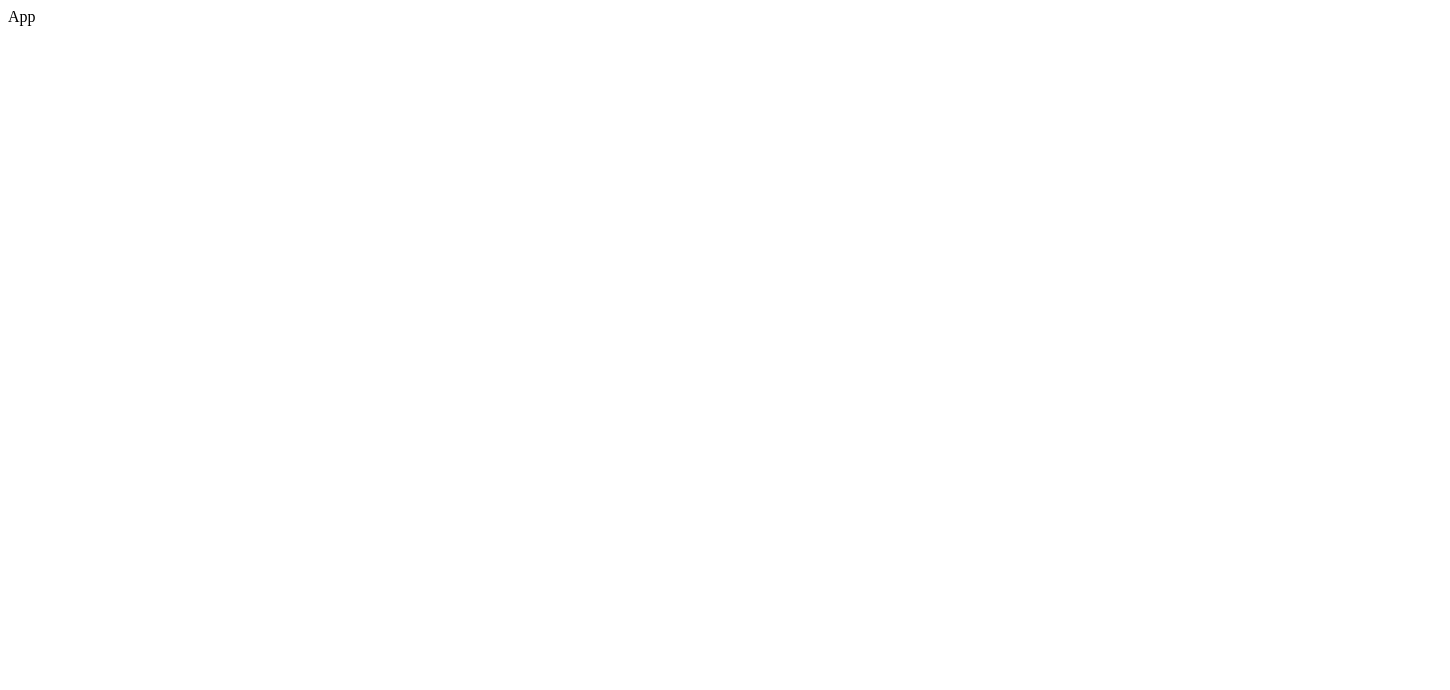
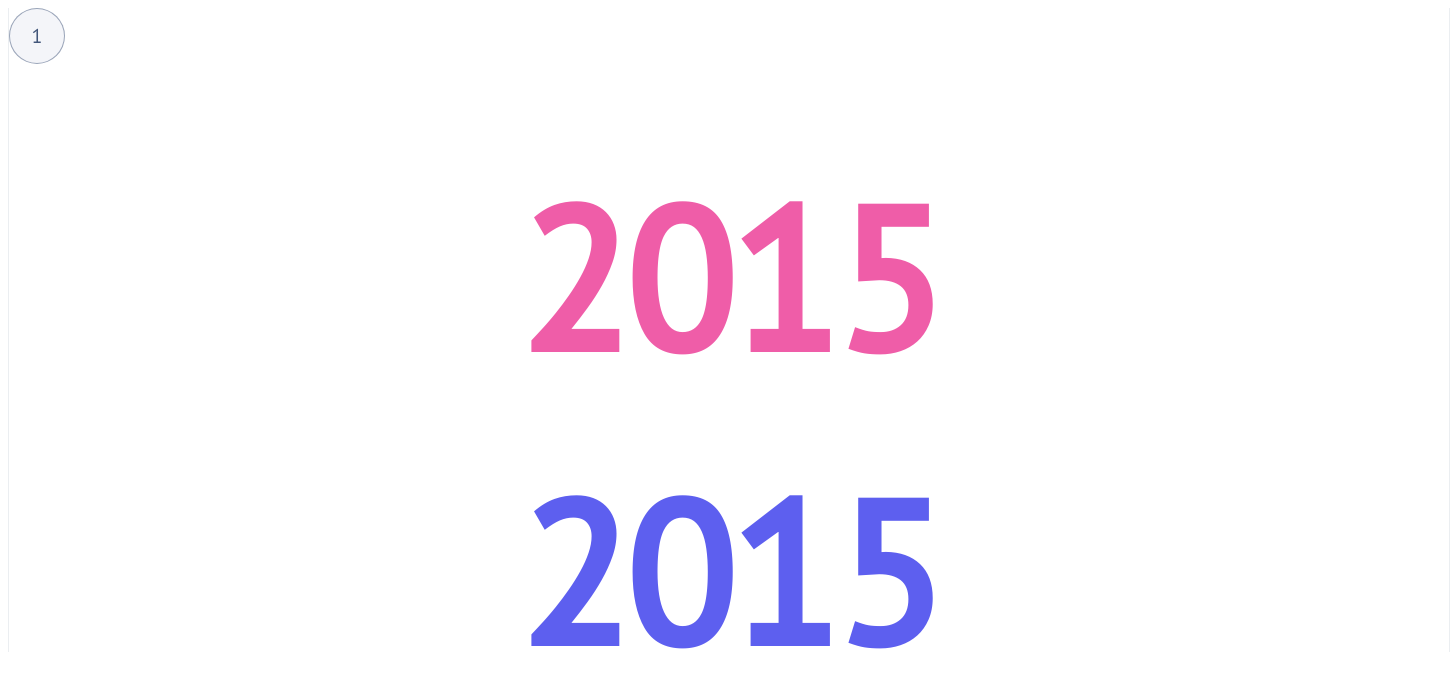
Before and after one commit to damnnou/test-history, a React (Create React App) app: page / in a window 1280 px wide. Shown: the top 690 px of the page, 1450 px wide, since content can reach past the window. Built offline with nearby package versions, Linux system fonts and the light colour scheme.

Commit message:
create necessary components + declare all colors for the project

```diff
--- a/package.json
+++ b/package.json
@@ -9,6 +9,7 @@
     "react": "^18.2.0",
     "react-dom": "^18.2.0",
     "react-scripts": "5.0.1",
+    "styled-components": "^6.1.8",
     "web-vitals": "^2.1.4"
   },
   "scripts": {
--- a/src/App.jsx
+++ /dev/null
@@ -1,7 +0,0 @@
-import React from "react";
-
-const App = () => {
-    return <div>App</div>;
-};
-
-export default App;
--- /dev/null
+++ b/src/App.tsx
@@ -0,0 +1,23 @@
+import React from "react";
+import CircleButton from "./features/CircleButton.tsx";
+import YearTitle from "./features/YearTitle.tsx";
+import styled from "styled-components";
+import { colors } from "./styles/colors.ts";
+
+const AppWrapper = styled.div`
+    width: 1440px;
+    border-left: 1px solid ${colors["Black-blue-Opacity-10"]};
+    border-right: 1px solid ${colors["Black-blue-Opacity-10"]};
+`;
+
+const App: React.FC = () => {
+    return (
+        <AppWrapper>
+            <CircleButton>{1}</CircleButton>
+            <YearTitle color={colors["Fuschia-100"]}>{2015}</YearTitle>
+            <YearTitle color={colors["Iris-100"]}>{2015}</YearTitle>
+        </AppWrapper>
+    );
+};
+
+export default App;
--- /dev/null
+++ b/src/features/CircleButton.tsx
@@ -0,0 +1,38 @@
+import React from "react";
+import styled from "styled-components";
+import { colors } from "../styles/colors.ts";
+
+interface CircleButtonProps {
+    children: number;
+}
+
+const Button = styled.button`
+    display: flex;
+    align-items: center;
+    justify-content: center;
+    background-color: #f4f5f9;
+    width: 56px;
+    height: 56px;
+    font-size: 20px;
+    border: 1px solid ${colors["Black-blue-Opacity-50"]};
+    border-radius: 50%;
+`;
+
+const ButtonInnerText = styled.span`
+    color: ${colors["Black-blue"]};
+    font-family: "PT Sans";
+    font-size: 20px;
+    font-style: normal;
+    font-weight: 400;
+    line-height: 30px; /* 150% */
+`;
+
+const CircleButton: React.FC<CircleButtonProps> = ({ children }) => {
+    return (
+        <Button>
+            <ButtonInnerText>{children}</ButtonInnerText>
+        </Button>
+    );
+};
+
+export default CircleButton;
--- /dev/null
+++ b/src/features/YearTitle.tsx
@@ -0,0 +1,25 @@
+import React from "react";
+import styled from "styled-components";
+
+interface YearTitleProps {
+    color?: string;
+    children: number;
+}
+
+const Year = styled.h1<{ color?: string }>`
+    color: ${(props) => props.color ?? "#5D5FEF"};
+
+    text-align: center;
+    font-family: "PT Sans";
+    font-size: 200px;
+    font-style: normal;
+    font-weight: 700;
+    line-height: 160px; /* 80% */
+    letter-spacing: -4px;
+`;
+
+const YearTitle: React.FC<YearTitleProps> = ({ children, ...props }) => {
+    return <Year {...props}>{children}</Year>;
+};
+
+export default YearTitle;
--- /dev/null
+++ b/src/index.css
@@ -0,0 +1,6 @@
+@import url("https://fonts.googleapis.com/css2?family=PT+Sans&display=swap");
+
+body {
+    background-color: #fff;
+    font-family: "PT Sans";
+}
--- /dev/null
+++ b/src/styles/colors.ts
@@ -0,0 +1,9 @@
+export const colors = {
+    Blue: "#3877EE",
+    "Black-blue": "#42567A",
+    "Black-blue-Opacity-10": "#42567A1A",
+    "Black-blue-Opacity-20": "#42567A33",
+    "Black-blue-Opacity-50": "#42567A80",
+    "Iris-100": "#5D5FEF",
+    "Fuschia-100": "#EF5DA8",
+};
```
Also changed, not shown: src/features/HistoryBlock.tsx (added, +7 -0 lines), src/index.tsx (renamed from src/index.js, +5 -2 lines), 1 other file (tests, documents, lock files or other folders).
